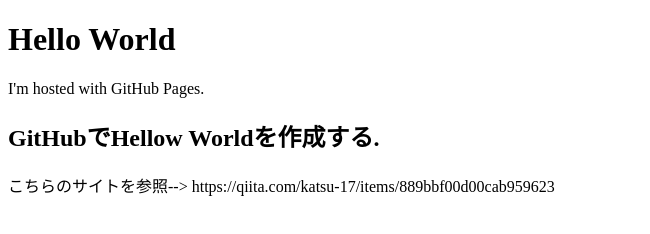
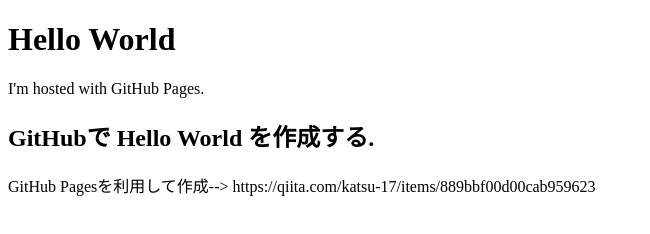
Before and after one commit to UjiharaSatoshi/uji20230704, a plain HTML site: page index.htm in a window 1280 px wide. Shown: the whole page, without its empty margins (0-650 px from the left). Drawn offline with Linux system fonts and the light colour scheme.

Commit message:
2023/07/04 18:21

```diff
--- a/index.htm
+++ b/index.htm
@@ -3,7 +3,7 @@
 <body>
 <h1>Hello World</h1>
 <p>I'm hosted with GitHub Pages.</p>
-<h2>GitHubでHellow Worldを作成する.</h2>
-<p>こちらのサイトを参照--> https://qiita.com/katsu-17/items/889bbf00d00cab959623 </p>
+<h2>GitHubで Hello World を作成する.</h2>
+<p>GitHub Pagesを利用して作成--> https://qiita.com/katsu-17/items/889bbf00d00cab959623</p>
 </body>
 </html>
```
